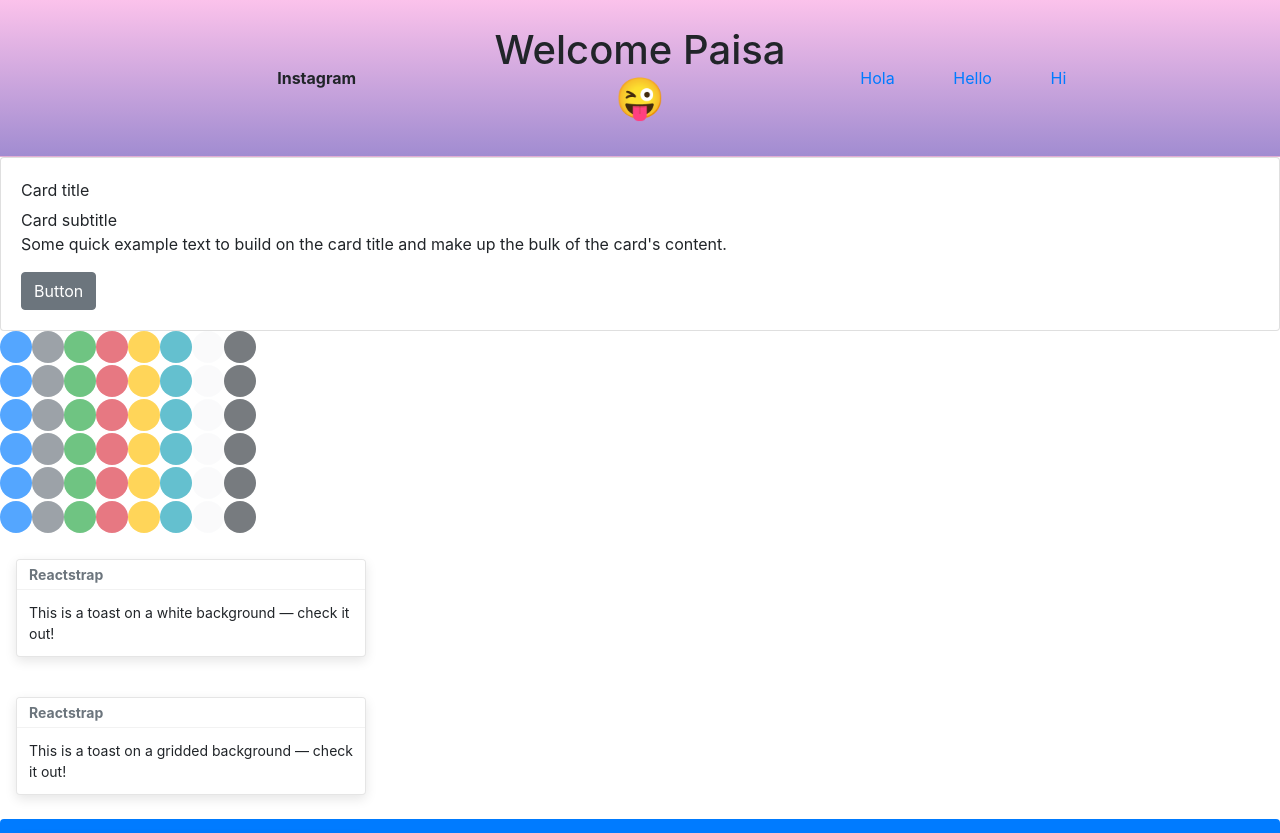
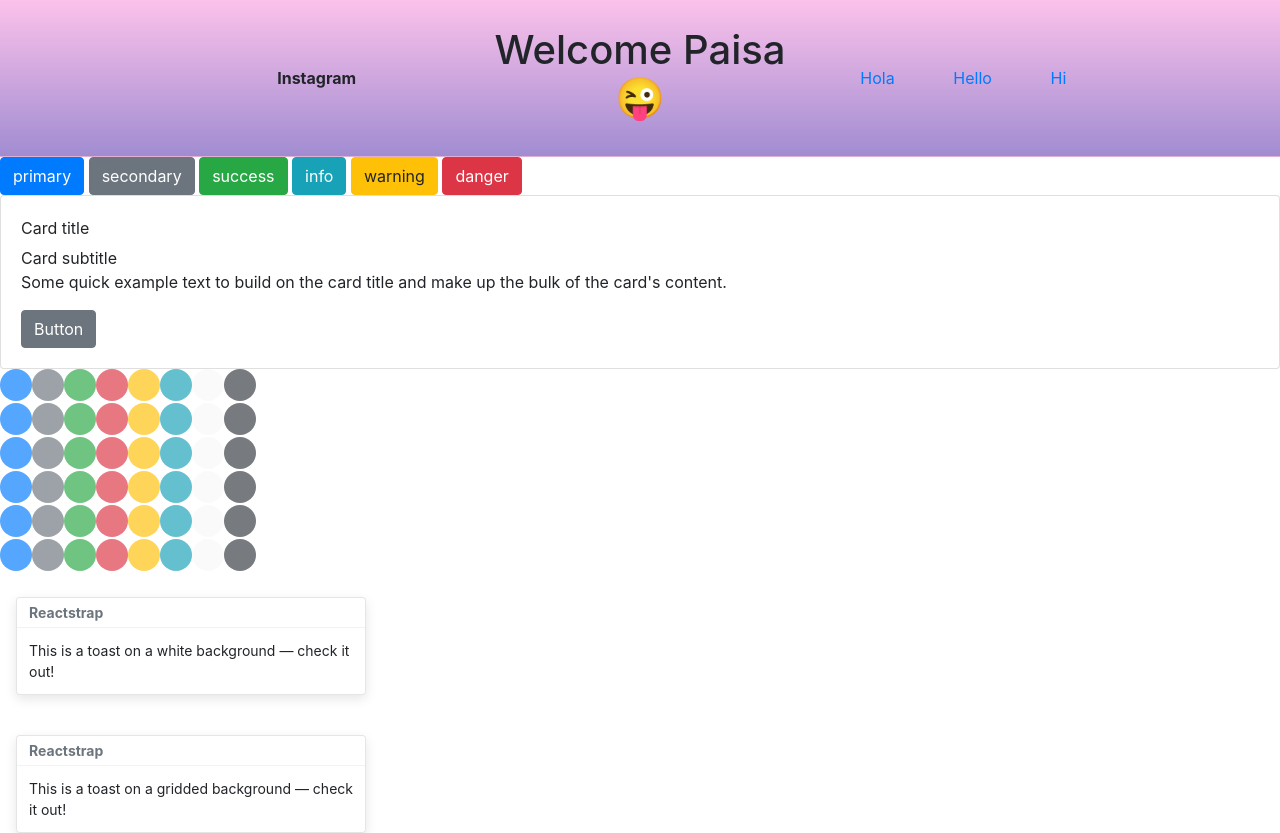
Before and after one commit to DatBoiLuiskrrt/styledComponents, a React (Create React App) app in the folder components/: page / in a window 1280 px wide. Shown: the top 833 px of the page. Built offline with nearby package versions, Linux system fonts and the light colour scheme.

Commit message:
Added a new file Buttons that uses a button component from the reactstrap library

```diff
--- a/components/src/App.js
+++ b/components/src/App.js
@@ -4,11 +4,13 @@ import Body from "../src/components/Body";
 import Spirals from "../src/components/Spinners";
 import Toasties from "../src/components/Toast";
 import Alert from "../src/components/Alert";
+import Button from "../src/components/Buttons";
 
 function App() {
   return (
     <div >
      <Header />
+     <Button />
      <Body />
      <Spirals />
      <Spirals />
--- /dev/null
+++ b/components/src/components/Buttons.js
@@ -0,0 +1,19 @@
+import React from "react";
+import { ButtonToggle } from "reactstrap";
+
+class Button extends React.Component {
+  render() {
+    return (
+      <div>
+        <ButtonToggle color="primary">primary</ButtonToggle>{' '}
+        <ButtonToggle color="secondary">secondary</ButtonToggle>{' '}
+        <ButtonToggle color="success">success</ButtonToggle>{' '}
+        <ButtonToggle color="info">info</ButtonToggle>{' '}
+        <ButtonToggle color="warning">warning</ButtonToggle>{' '}
+        <ButtonToggle color="danger">danger</ButtonToggle>{' '}
+      </div>
+    );
+  }
+}
+
+export default Button;
```
